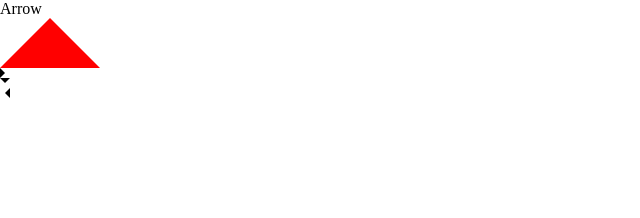
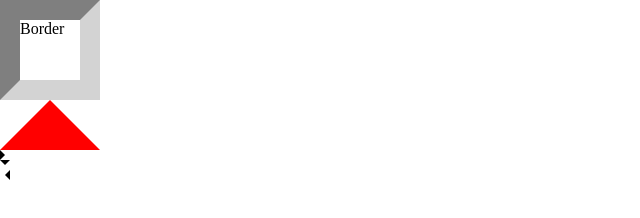
Before and after one commit to mateors/css, a plain HTML site: page index.html in a window 1280 px wide. Shown: the whole page, without its empty margins (0-640 px from the left). Drawn offline with Linux system fonts and the light colour scheme.

Commit message:
css border

```diff
--- a/index.html
+++ b/index.html
@@ -9,7 +9,7 @@
 </head>
 <body>
 
-    <div class="#">Arrow</div>
+    <div style="width:100px;height:100px;border: 20px inset  lightgrey">Border</div>
 
     <div class="top"></div>
 
```
